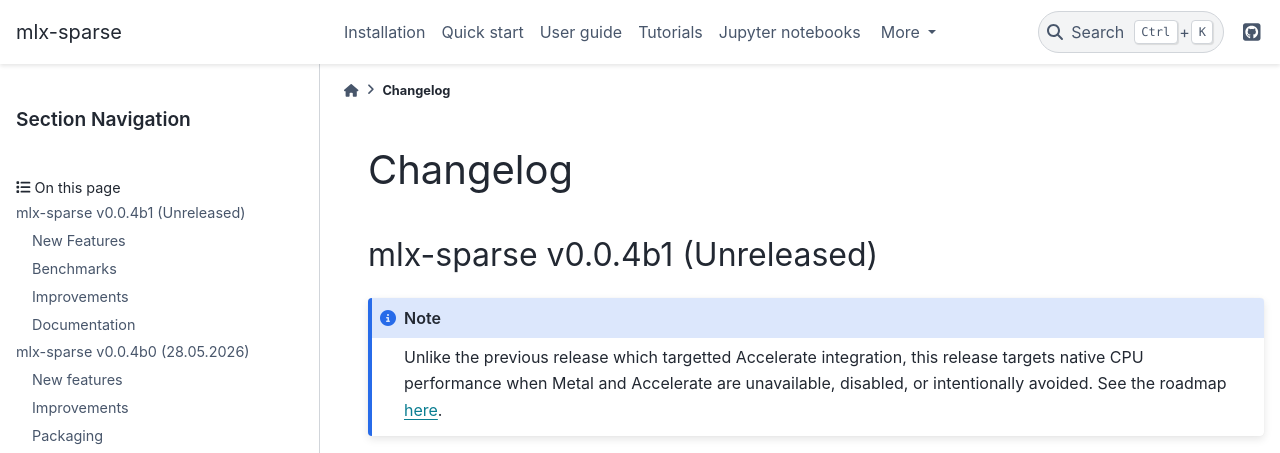
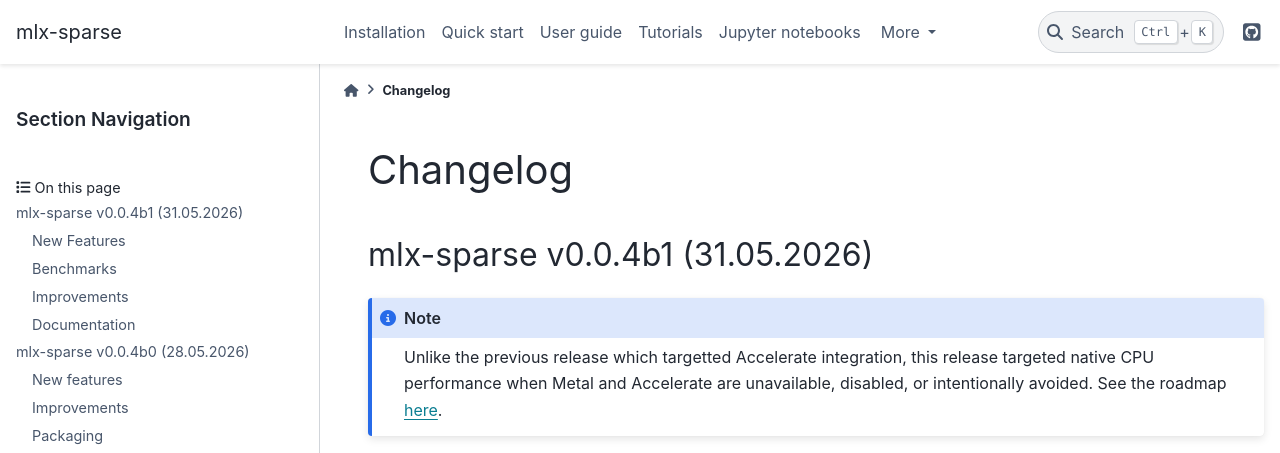
Before and after one commit to waleed-sh/mlx-sparse, a Sphinx documentation site: the page built from docs/changelog.rst, in a window 1280 px wide and 900 px high. Shown: the top 453 px of the window. Built offline with Sphinx 7.4.7 and the PyData theme 0.15.4, drawn with Linux system fonts in a browser that asks for light colours; the version number could not be read and is left out.

Commit message:
update changelog

```diff
--- a/docs/changelog.rst
+++ b/docs/changelog.rst
@@ -1,12 +1,12 @@
 Changelog
 =========
 
-mlx-sparse v0.0.4b1 (Unreleased)
----------------------------------
+mlx-sparse v0.0.4b1 (31.05.2026)
+----------------------------------
 
 .. note::
 
-    Unlike the previous release which targetted Accelerate integration, this release targets
+    Unlike the previous release which targetted Accelerate integration, this release targeted
     native CPU performance when Metal and Accelerate are unavailable, disabled, or intentionally avoided.
     See the roadmap `here <https://github.com/waleed-sh/mlx-sparse/issues/13>`_.
 
```
